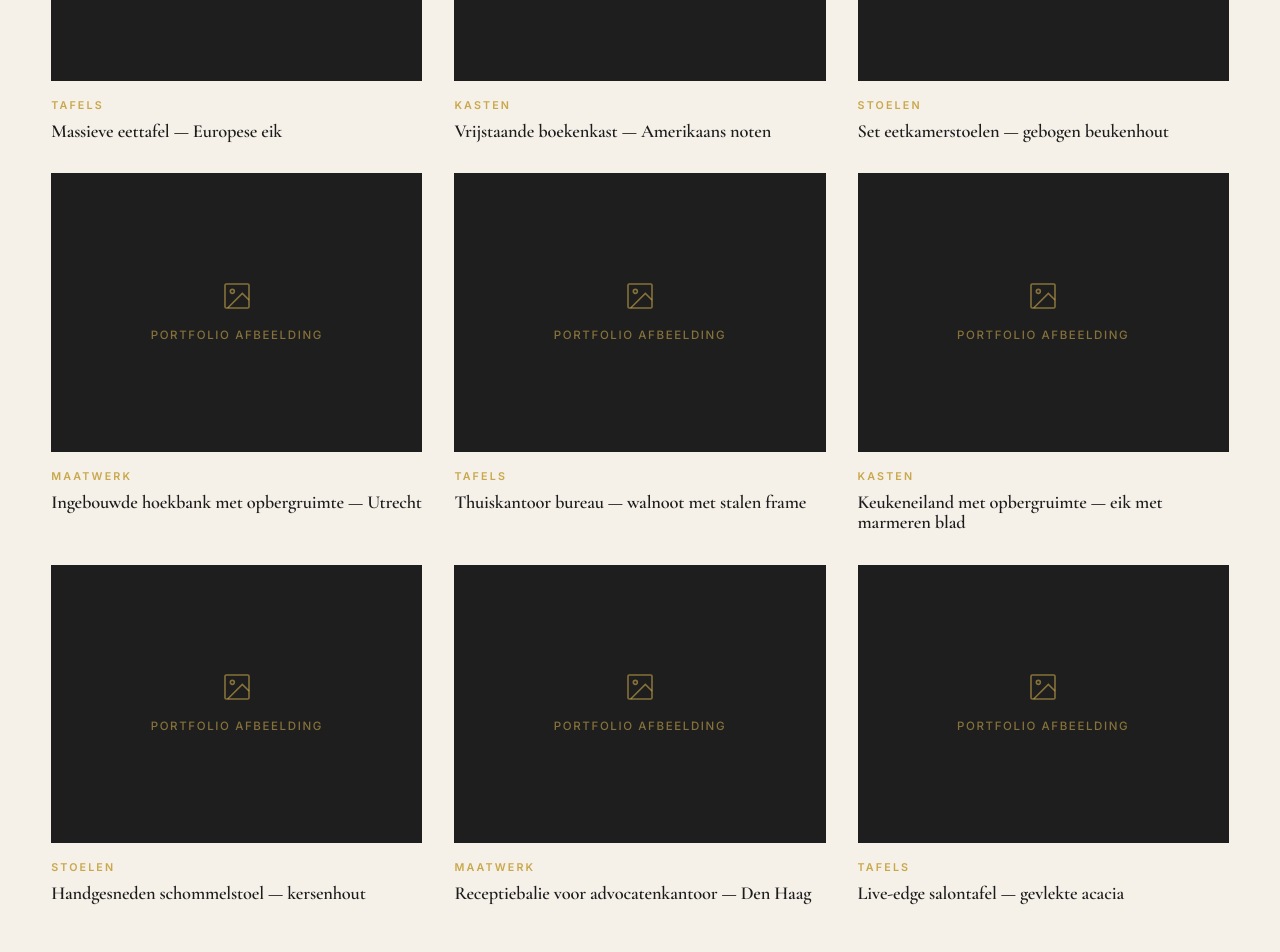
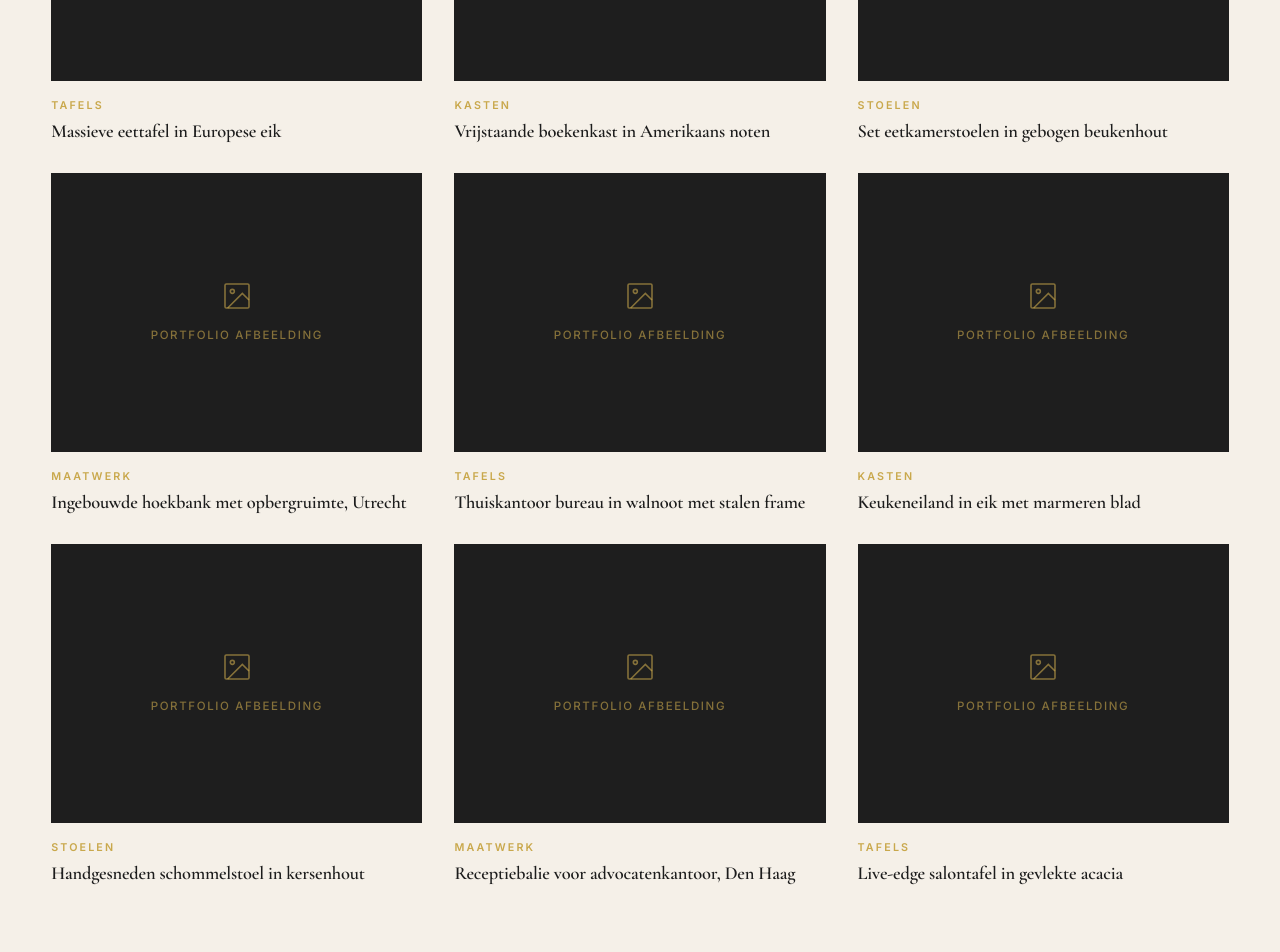
Before and after one commit to sempolmedia/Edelhout, a plain HTML site: page portfolio.html in a window 1280 px wide. Shown: the part 880-1832 px from the top of the page. Drawn offline with nearby package versions, Linux system fonts and the light colour scheme.

Commit message:
Update portfolio.html: remove dashes from all card titles

```diff
--- a/portfolio.html
+++ b/portfolio.html
@@ -68,7 +68,7 @@
           </div>
           <div class="port-card-info">
             <div class="cat">Tafels</div>
-            <h4>Massieve eettafel — Europese eik</h4>
+            <h4>Massieve eettafel in Europese eik</h4>
           </div>
         </div>
 
@@ -84,7 +84,7 @@
           </div>
           <div class="port-card-info">
             <div class="cat">Kasten</div>
-            <h4>Vrijstaande boekenkast — Amerikaans noten</h4>
+            <h4>Vrijstaande boekenkast in Amerikaans noten</h4>
           </div>
         </div>
 
@@ -100,7 +100,7 @@
           </div>
           <div class="port-card-info">
             <div class="cat">Stoelen</div>
-            <h4>Set eetkamerstoelen — gebogen beukenhout</h4>
+            <h4>Set eetkamerstoelen in gebogen beukenhout</h4>
           </div>
         </div>
 
@@ -116,7 +116,7 @@
           </div>
           <div class="port-card-info">
             <div class="cat">Maatwerk</div>
-            <h4>Ingebouwde hoekbank met opbergruimte — Utrecht</h4>
+            <h4>Ingebouwde hoekbank met opbergruimte, Utrecht</h4>
           </div>
         </div>
 
@@ -132,7 +132,7 @@
           </div>
           <div class="port-card-info">
             <div class="cat">Tafels</div>
-            <h4>Thuiskantoor bureau — walnoot met stalen frame</h4>
+            <h4>Thuiskantoor bureau in walnoot met stalen frame</h4>
           </div>
         </div>
 
@@ -148,7 +148,7 @@
           </div>
           <div class="port-card-info">
             <div class="cat">Kasten</div>
-            <h4>Keukeneiland met opbergruimte — eik met marmeren blad</h4>
+            <h4>Keukeneiland in eik met marmeren blad</h4>
           </div>
         </div>
 
@@ -164,7 +164,7 @@
           </div>
           <div class="port-card-info">
             <div class="cat">Stoelen</div>
-            <h4>Handgesneden schommelstoel — kersenhout</h4>
+            <h4>Handgesneden schommelstoel in kersenhout</h4>
           </div>
         </div>
 
@@ -180,7 +180,7 @@
           </div>
           <div class="port-card-info">
             <div class="cat">Maatwerk</div>
-            <h4>Receptiebalie voor advocatenkantoor — Den Haag</h4>
+            <h4>Receptiebalie voor advocatenkantoor, Den Haag</h4>
           </div>
         </div>
 
@@ -196,7 +196,7 @@
           </div>
           <div class="port-card-info">
             <div class="cat">Tafels</div>
-            <h4>Live-edge salontafel — gevlekte acacia</h4>
+            <h4>Live-edge salontafel in gevlekte acacia</h4>
           </div>
         </div>
 
```
